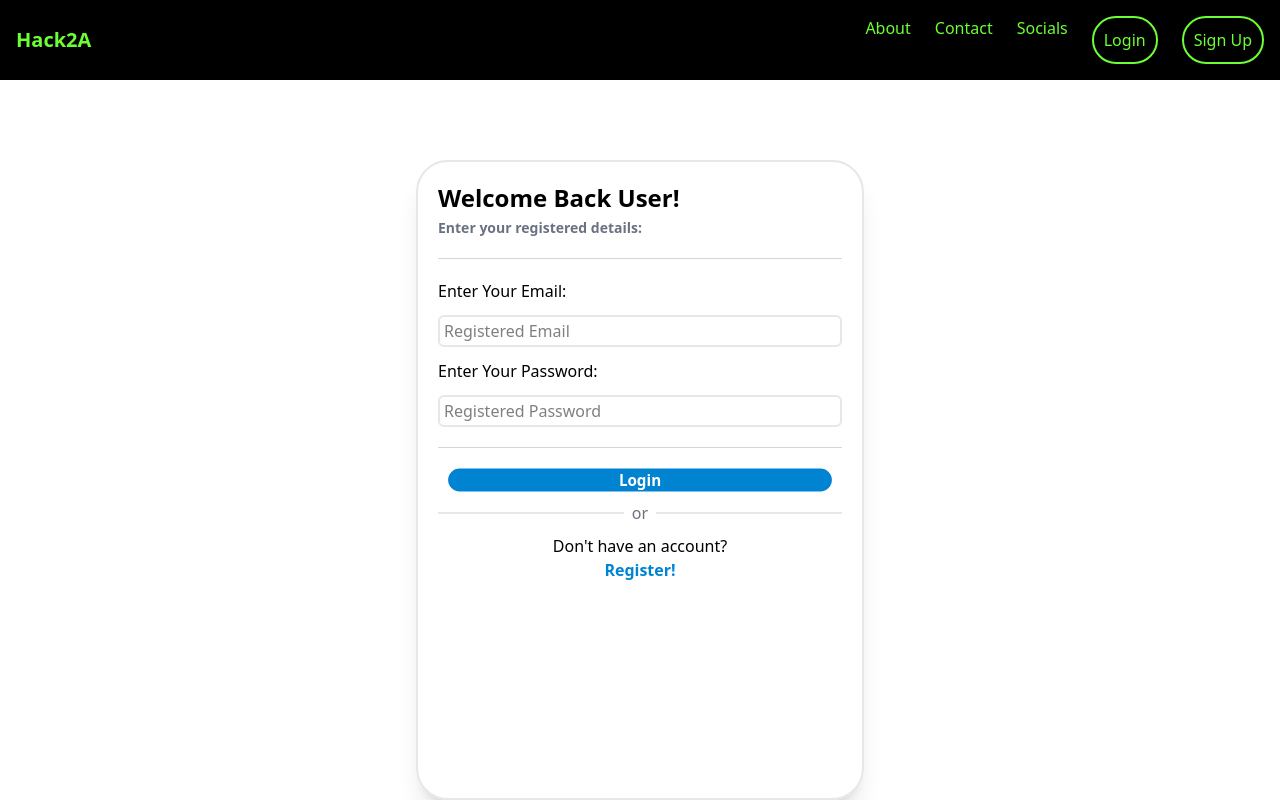
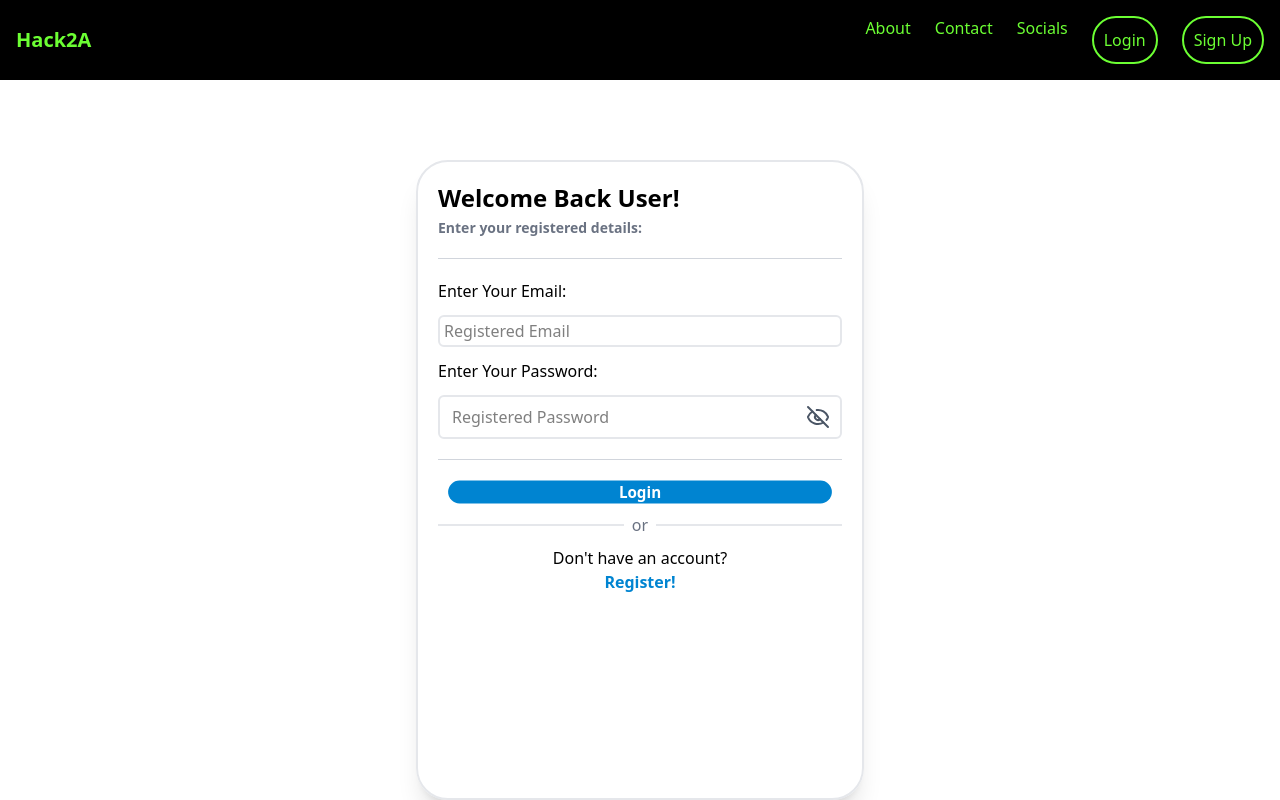
Before and after one commit to im-satyam/SandBox2025, a React (Vite) app in the folder client/: page /login in a window 1280 px wide. Shown: the top 800 px of the page. Built offline with nearby package versions, Linux system fonts and the light colour scheme.

Commit message:
Added password hide/show

```diff
--- a/client/package.json
+++ b/client/package.json
@@ -13,6 +13,7 @@
     "@tailwindcss/vite": "^4.0.9",
     "axios": "^1.8.1",
     "framer-motion": "^12.4.7",
+    "lucide-react": "^0.477.0",
     "react": "^19.0.0",
     "react-dom": "^19.0.0",
     "react-hook-form": "^7.54.2",
--- a/client/src/components/Login.jsx
+++ b/client/src/components/Login.jsx
@@ -1,11 +1,13 @@
 import axios from 'axios';
-import React, { useEffect } from 'react';
+import React, { useState, useEffect } from 'react';
 import { useForm } from 'react-hook-form';
+import { Eye, EyeOff } from 'lucide-react';
 import { Link, useNavigate } from 'react-router-dom';
 
 
 const Login = () => {
 
+    const [showPassword, setShowPassword] = useState(false);
     const navigate = useNavigate();
 
     useEffect(() => {
@@ -58,13 +60,24 @@ const Login = () => {
 
                                 <label htmlFor="password">Enter Your Password:</label>
 
-                                <input
-                                    type="password"
-                                    placeholder='Registered Password'
-                                    {...register("password", { minLength: { value: 4, message: "Min length of password is 4" } })} className='border-2 border-gray-200 rounded-md px-1 py-0.5'
-                                    name='password' />
-
-                                {errors.password && <div className='text-red-600 text-xs'>{errors.password.message}</div>}
+                                <div className="relative w-full">
+                                    <input
+                                        type={showPassword ? "text" : "password"}
+                                        placeholder="Registered Password"
+                                        {...register("password", { minLength: { value: 6, message: "Min length of password is 6" } })}
+                                        className="border-2 border-gray-200 rounded-md px-3 py-2 w-full pr-10" // Add padding-right for icon space
+                                        name="password"
+                                    />
+                                    {errors.password && <div className='text-red-600 text-xs'>{errors.password.message}</div>}
+                                    {/* Eye icon button */}
+                                    <button
+                                        type="button"
+                                        className="absolute inset-y-0 right-3 flex items-center text-gray-600"
+                                        onClick={() => setShowPassword(!showPassword)}
+                                    >
+                                        {showPassword ? <Eye /> : <EyeOff />}
+                                    </button>
+                                </div>
                             </div>
                             <hr className='border-gray-300'></hr>
                             <div>
--- a/client/src/components/Password.jsx
+++ b/client/src/components/Password.jsx
@@ -2,12 +2,15 @@ import React from 'react'
 import { handleCheck } from '../utils/handleCheck';
 import { useState, useEffect } from 'react';
 import { useForm } from 'react-hook-form';
+import { Eye, EyeOff } from 'lucide-react';
+
 
 const Password = () => {
 
     const [result, setResult] = useState({ res: false, pwned: false, message: '' });
     const [prevPassword, setPrevPassword] = useState("");
     const [isloading, setIsloading] = useState(false)
+    const [showPassword, setShowPassword] = useState(false);
 
     const {
         register,
@@ -46,14 +49,25 @@ const Password = () => {
                     onSubmit={handleSubmit(checkPass)}
                     className="flex flex-col gap-3 my-2"
                 >
-                    <div className="flex flex-col gap-2">
+
+                    <div className="relative w-full">
                         <input
-                            type="password"
+                            type={
+                                showPassword ? "text" : "password"
+                            }
                             placeholder="Password to check"
                             {...register("password", { required: "Password is required" })}
                             className="border border-gray-300 rounded-lg px-3 py-2 text-sm focus:outline-none focus:ring-2 focus:ring-blue-500 transition-all w-full"
                             name="password"
                         />
+                        {/* Eye icon button */}
+                        <button
+                            type="button"
+                            className="absolute inset-y-0 right-3 flex items-center text-gray-600"
+                            onClick={() => setShowPassword(!showPassword)}
+                        >
+                            {showPassword ? <Eye /> : <EyeOff />}
+                        </button>
                     </div>
                     <div className="flex justify-center">
                         <button
--- a/client/src/components/Register.jsx
+++ b/client/src/components/Register.jsx
@@ -3,6 +3,8 @@ import React from 'react';
 import { useForm } from 'react-hook-form';
 import { useState, useEffect } from 'react';
 import { Link, useNavigate } from 'react-router-dom';
+import { Eye, EyeOff } from 'lucide-react';
+
 
 const Register = () => {
 
@@ -11,7 +13,7 @@ const Register = () => {
         handleSubmit,
         formState: { errors },
     } = useForm();
-
+    const [showPassword, setShowPassword] = useState(false);
     const navigate = useNavigate();
 
     const handleRegister = async (data) => {
@@ -68,13 +70,25 @@ const Register = () => {
 
                                 <label htmlFor="password">Enter Your Password:</label>
 
-                                <input
-                                    type="password"
-                                    placeholder='Set Password'
-                                    {...register("password", { minLength: { value: 6, message: "Min length of password is 6" } })} className='border-2 border-gray-200 rounded-md px-1 py-0.5'
-                                    name='password' />
+                                <div className='relative w-full'>
+                                    <input
+                                        type={
+                                            showPassword ? "text" : "password"
+                                        }
+                                        placeholder='Set Password'
+                                        {...register("password", { minLength: { value: 6, message: "Min length of password is 6" } })} className='border-2 border-gray-200 rounded-md px-1 py-0.5 w-full'
+                                        name='password' />
 
-                                {errors.password && <div className='text-red-600 text-xs'>{errors.password.message}</div>}
+                                    {errors.password && <div className='text-red-600 text-xs'>{errors.password.message}</div>}
+
+                                    <button
+                                        type="button"
+                                        className="absolute inset-y-0 right-3 flex items-center text-gray-600"
+                                        onClick={() => setShowPassword(!showPassword)}
+                                    >
+                                        {showPassword ? <Eye /> : <EyeOff />}
+                                    </button>
+                                </div>
                             </div>
                             <hr className='border-gray-300'></hr>
                             <div>
```
Also changed, not shown: 1 other file (tests, documents, lock files or other folders).
